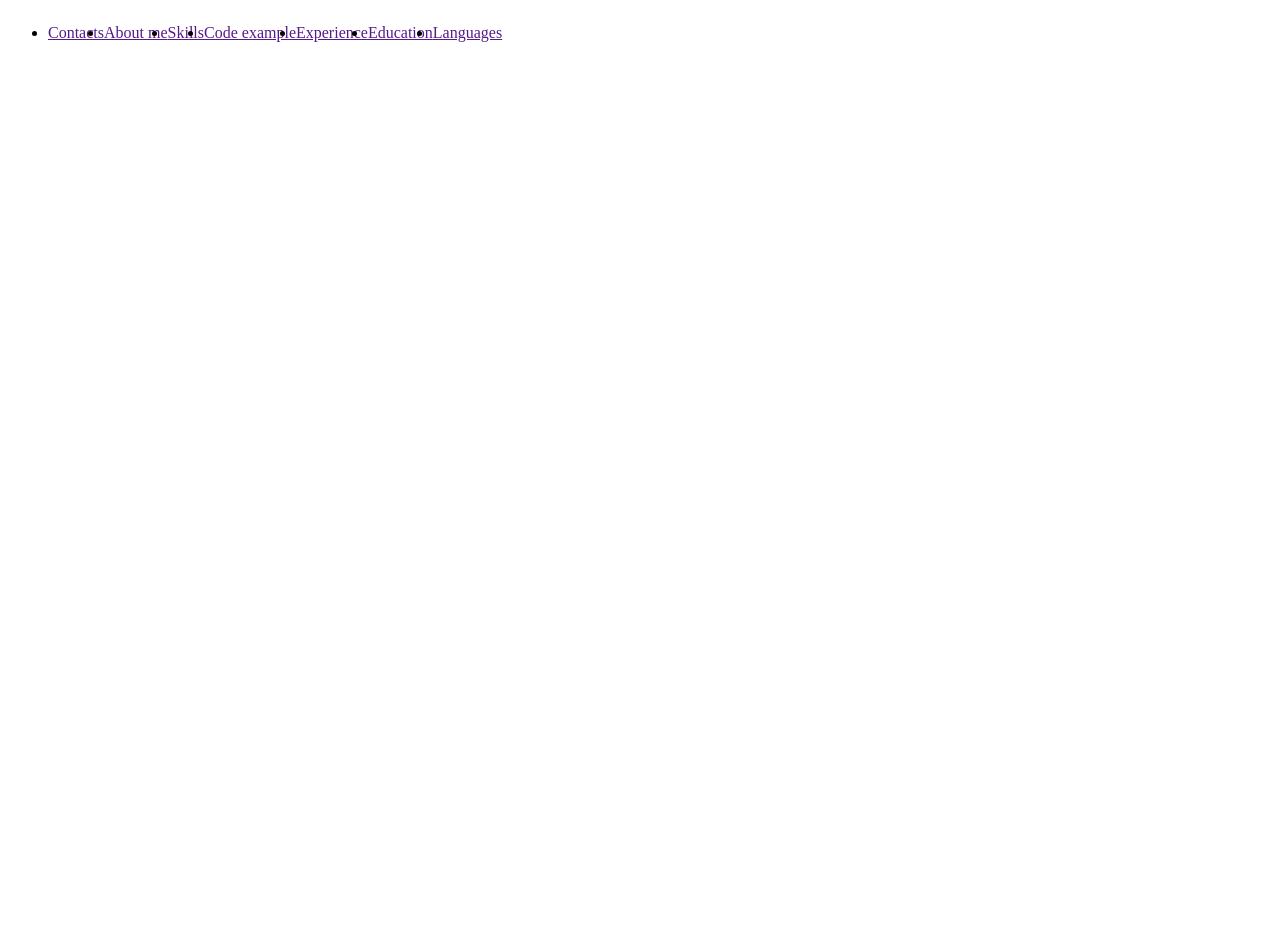
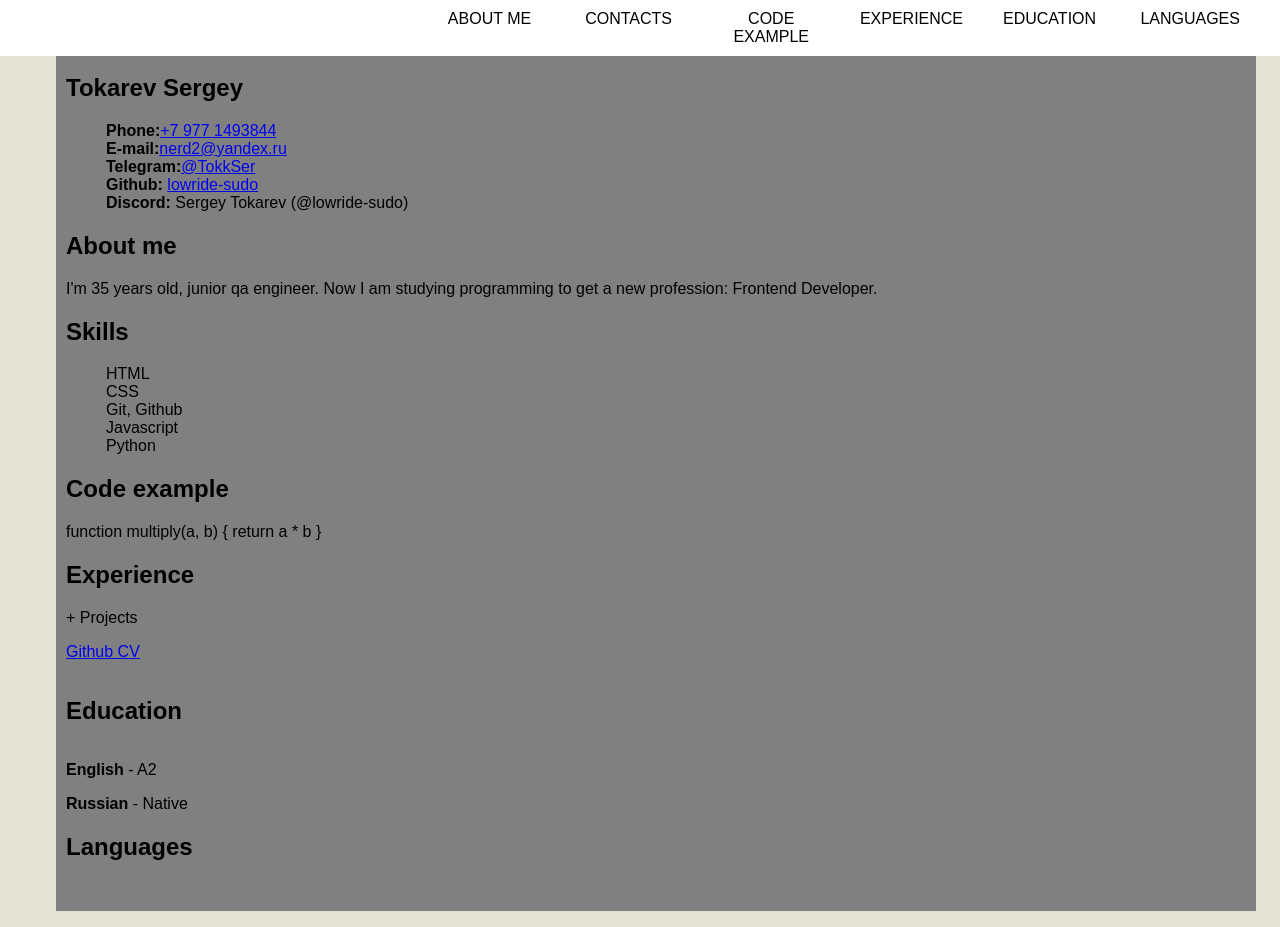
Before and after one commit to lowride-sudo/rsschool-cv, a plain HTML site: page index.html in a window 1280 px wide. Before the commit the page ends 800 px from the top, so only its background shows below. Drawn offline with Linux system fonts and the light colour scheme.

Commit message:
add: add header, footer, etc.

```diff
--- a/index.html
+++ b/index.html
@@ -8,33 +8,111 @@
   <title>Document</title>
 </head>
 <body>
-  <div class="container" style="display: flex; flex-direction: column;">
-    <header>
-      <nav class ="navmenu" style="position: fixed; ">
-        <ul style="display: flex">
-          <li><a href="">Contacts</a></li>
-          <li><a href="">About me</a></li>
-          <li><a href="">Skills</a></li>
-          <li><a href="">Code example</a></li>
-          <li><a href="">Experience</a></li>
-          <li><a href="">Education</a></li>
-          <li><a href="">Languages</a></li>
+  <header class="header">
+    <div class="header-container">
+      <nav class ="nav-menu">
+        <ul class="nav-submenu">
+          <li class="nav-container">
+            <a class="nav-link on-hover" href="">About me</a>
+          </li>
+          <li class="nav-container">
+            <a class="nav-link on-hover" href="">Contacts</a>
+          </li>
+          <li class="nav-container">
+            <a class="nav-link on-hover" href="">Code example</a>
+          </li>
+          <li class="nav-container">
+            <a class="nav-link on-hover" href="">Experience</a>
+          </li>
+          <li class="nav-container">
+            <a class="nav-link on-hover" href="">Education</a>
+          </li>
+          <li class="nav-container">
+            <a class="nav-link on-hover" href="">Languages</a>
+          </li>
         </ul>
       </nav>
-    </header>
-    <main>
-      <section id="Contacts"></section>
-      <section id="About me"></section>
-      <section id="Skills"></section>
-      <section id="Code example"></section>
-      <section id="Experience"></section>
-      <section id="Education"></section>
-      <section id="Languages"></section>
-      <section></section>
-    </main>
-    <footer>
-      <div class="footer"></div>
-    </footer>
-  </div>
+    </div>
+  </header>
+
+  <main class="main">
+    <div class="container">
+      <section id="Profile">
+      <div>
+        <h1>Junior Frontend Developer</h1>
+        <h2>Tokarev Sergey</h2>
+      </div>
+      </section>
+
+
+      <section id="Contacts">
+        <div>
+          <ul>
+            <li><b>Phone:</b><a href="tel:+79771493844">+7 977 1493844</a></li>
+            <li><b>E-mail:</b><a href="mailto: nerd2@yandex.ru">nerd2@yandex.ru</a></li>
+            <li><b>Telegram:</b><a href="https://t.me/TokkSer">@TokkSer</a></li>
+            <li><b>Github:</b> <a href="https://github.com/lowride-sudo">lowride-sudo</a></li>
+            <li><b>Discord:</b> Sergey Tokarev (@lowride-sudo)</li>
+          </ul>
+        </div>
+      </section>
+
+      <section id="About me">
+        <h2>About me</h2>
+        I'm 35 years old, junior qa engineer. Now I am studying programming to get a new profession: Frontend Developer.
+      </section>
+
+      <section id="Skills">
+        <div>
+          <h2>Skills</h2>
+          <ul>
+            <li>HTML</li>
+            <li>CSS</li>
+            <li>Git, Github</li>
+            <li>Javascript</li>
+            <li>Python</li>
+          </ul>
+        </div>
+
+      </section>
+
+      <section id="Code example">
+        <h2>Code example</h2>
+        <div>
+          function multiply(a, b) {
+            return a * b
+          }
+        </div>
+      </section>
+
+      <section id="Experience">
+        <div>
+          <h2>Experience</h2>
+          <p>+ Projects</p>
+          <p><a href="https://lowride-sudo.github.io/rsschool-cv/cv">Github CV</a></p>
+        </div>
+      </section>
+
+      <section id="Education">
+        <h2>Education</h2>
+      </section>
+
+      <section id="Languages">
+        <div>
+          <p><b>English</b> - A2</p>
+          <p><b>Russian</b> - Native</p>
+        </div>
+        <h2>Languages</h2>
+      </section>
+    </div>
+  </main>
+
+  <footer class="footer">
+
+    <div class="container footer-container">
+
+    </div>
+
+  </footer>
 </body>
 </html>
--- a/style.css
+++ b/style.css
@@ -1,2 +1,86 @@
-<style>
-</style>
+* {
+    box-sizing: border-box;
+}
+
+body,
+h1,
+ul {
+  margin: 0;
+}
+
+
+
+body {
+    max-width: 1200px;
+    min-width: 600px;
+    margin: 0 auto;
+    font-family: 'Montserrat', sans-serif;
+    padding: 1rem;
+    background-color: #e6e2d4;
+}
+
+.container {
+    display: flex;
+    flex-direction: column;
+    width: 1200px;
+    background-color: grey;
+    padding: 10px;
+}
+
+.header {
+    position: fixed;
+    width: 100%;
+    background-color: white;
+    max-width: 100%;
+    min-height: 50px;
+    top: 0;
+    left: 0;
+    box-sizing: border-box;
+    padding: 0 20px;
+}
+
+li {
+    list-style-type: none;
+}
+
+.header-container {
+    display: flex;
+    justify-content: flex-end;
+    align-items: center;
+    height: 100%;
+}
+
+.nav-menu {
+    display: block;
+    padding: 0;
+    height: 100%;
+}
+
+.nav-submenu {
+    display: flex;
+}
+
+.nav-container {
+    display: flex;
+    width: 100%;
+    align-self: stretch;
+}
+
+.nav-link {
+    display: flex;
+    padding: 10px 20px;
+    text-transform: uppercase;
+    text-decoration: none;
+    align-self: stretch;
+    justify-self: center;
+    color: black;
+    text-align: center;
+}
+
+.on-hover:hover {
+    background-color: red;
+    color: #fff;
+}
+.code-block {
+    color: #303133;
+}
```
Also changed, not shown: img/rs_school_js.svg (added).
